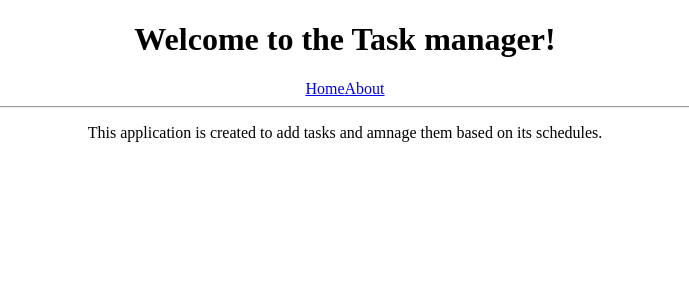
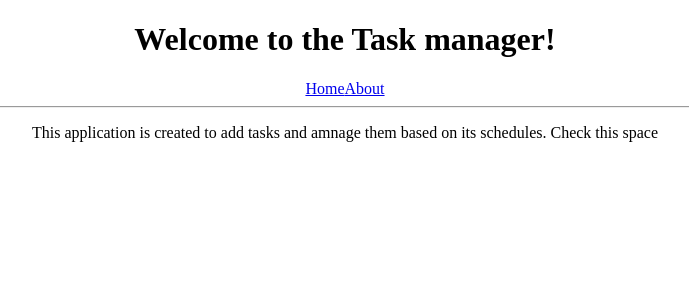
Before and after one commit to Kiran26cs/AngelFirst, an Angular app in the folder AngelFirst/: page /about in a window 1280 px wide. Shown: the top 300 px of the page, without its empty margins (295-984 px from the left). Built offline with nearby package versions, Linux system fonts and the light colour scheme.

Commit message:
Checking in to see the different user issue (arun26cs) is fixed based on the github solution suggested https://help.github.com/en/articles/why-are-my-commits-linked-to-the-wrong-user

```diff
--- a/AngelFirst/src/app/about/about.component.ts
+++ b/AngelFirst/src/app/about/about.component.ts
@@ -6,5 +6,5 @@ import {Component} from '@angular/core';
 })
 
 export class AboutComponent {
-    Message = 'This application is created to add tasks and amnage them based on its schedules.'
+    Message = 'This application is created to add tasks and amnage them based on its schedules. Check this space'
 }
```
